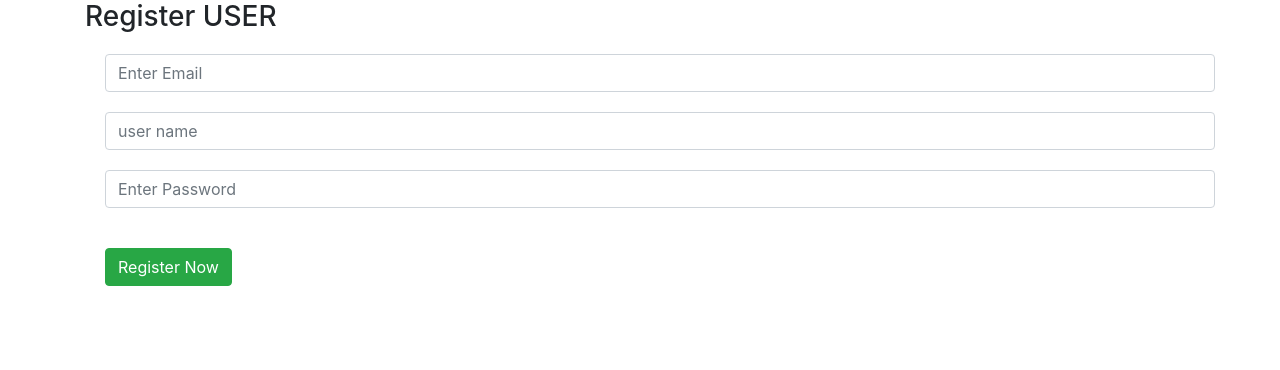
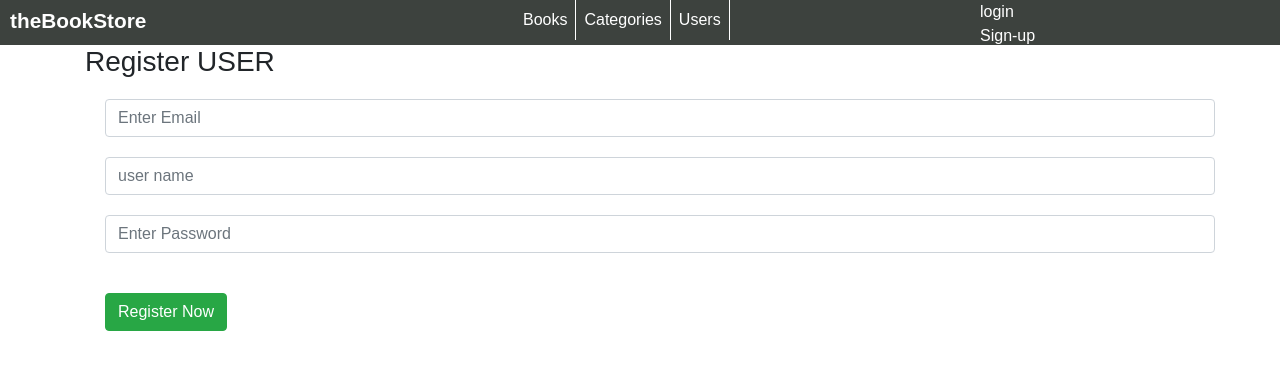
Before and after one commit to vivekgkrish/bookStore, a PHP site: page /bookStore/register.php in a window 1280 px wide. Shown: the top 370 px of the page. Run offline with PHP 8.4, Linux system fonts and the light colour scheme.

Commit message:
Update register.php

```diff
--- a/register.php
+++ b/register.php
@@ -26,9 +26,11 @@ $connection->close();
 
 
 
-<!doctype html>
+<?php include "includes/db.php" ?>
+<!DOCTYPE html>
 <html lang="en">
 <head>
+
     <!-- Required meta tags -->
     <meta charset="utf-8">
     <meta name="viewport" content="width=device-width, initial-scale=1, shrink-to-fit=no">
@@ -36,10 +38,91 @@ $connection->close();
     <!-- Bootstrap CSS -->
     <link rel="stylesheet" href="https://stackpath.bootstrapcdn.com/bootstrap/4.4.1/css/bootstrap.min.css" integrity="sha384-Vkoo8x4CGsO3+Hhxv8T/Q5PaXtkKtu6ug5TOeNV6gBiFeWPGFN9MuhOf23Q9Ifjh" crossorigin="anonymous">
 
-    <title>Register User</title>
+    <title>Register</title>
+
+
 </head>
 <body>
+
 <style>
+        body{
+            font-family: sans-serif;
+            margin: 0;
+            padding: 0;
+
+        }
+        #wrapper{
+
+        }
+        #header{
+            width: 100%;
+            background-color: #3d423e;
+            height: 45px;
+
+        }
+        #logo{
+            color: white;
+            font-weight: bold;
+            font-size: 130%;
+            padding: 5px 10px;
+            float: left;
+        }
+
+        #menuBar{
+            margin: 0 auto;
+            width: 250px;
+
+        }
+        .menuItem{
+            float: left;
+            padding: 8px;
+            color: white;
+            border-right: 1px solid white;
+        }
+
+        #books{
+            border-collapse: collapse;
+            width: 100%;
+        }
+        #books td, #books th {
+            border: 1px solid #ddd;
+            padding: 8px;
+        }
+
+        #books tr:nth-child(even){background-color: #f2f2f2;}
+
+        #books tr:hover {background-color: #ddd;}
+
+        #books th {
+            padding-top: 12px;
+            padding-bottom: 12px;
+            text-align: left;
+            background-color: #4CAF50;
+            color: white;
+        }
+
+        img{
+            height: 150px;
+        }
+
+        #loginMenu{
+            float: right;
+            width: 300px;
+        }
+        .loginMenuItem a{
+            color: white;
+            text-decoration: none;
+        }
+
+        .menuItem a{
+            color: white;
+            text-decoration: none;
+        }
+
+        .menuItem a:hover{
+            color: green;
+        }
+
        input{
 
             margin: 20px;
@@ -48,7 +131,32 @@ $connection->close();
         .btn{
             margin: 20px;
         }
+
     </style>
+
+   <div id="wrapper">
+
+       <div id="header">
+
+           <div id="logo">
+               theBookStore
+           </div>
+           <div id="menuBar">
+               <div class="menuItem" id="Books"><a href="index.php">Books</a></div>
+               <div class="menuItem" id="Categories"><a href="#">Categories</a></div>
+               <div class="menuItem" id="Users"><a href="#">Users</a></div>
+
+           </div>
+
+           <div id="loginMenu">
+               <div class="loginMenuItem"><a href="login.php">login</a></div>
+               <div class="loginMenuItem"><a href="register.php">Sign-up</a></div>
+
+
+           </div>
+
+       </div>
+
 
     <div class="container">
 
@@ -120,5 +228,6 @@ $connection->close();
     <script src="https://code.jquery.com/jquery-3.4.1.slim.min.js" integrity="sha384-J6qa4849blE2+poT4WnyKhv5vZF5SrPo0iEjwBvKU7imGFAV0wwj1yYfoRSJoZ+n" crossorigin="anonymous"></script>
     <script src="https://cdn.jsdelivr.net/npm/popper.js@1.16.0/dist/umd/popper.min.js" integrity="sha384-Q6E9RHvbIyZFJoft+2mJbHaEWldlvI9IOYy5n3zV9zzTtmI3UksdQRVvoxMfooAo" crossorigin="anonymous"></script>
     <script src="https://stackpath.bootstrapcdn.com/bootstrap/4.4.1/js/bootstrap.min.js" integrity="sha384-wfSDF2E50Y2D1uUdj0O3uMBJnjuUD4Ih7YwaYd1iqfktj0Uod8GCExl3Og8ifwB6" crossorigin="anonymous"></script>
+    </div>
   </body>
 </html>
```
Lines whose indentation alone changed are shown as unchanged.
